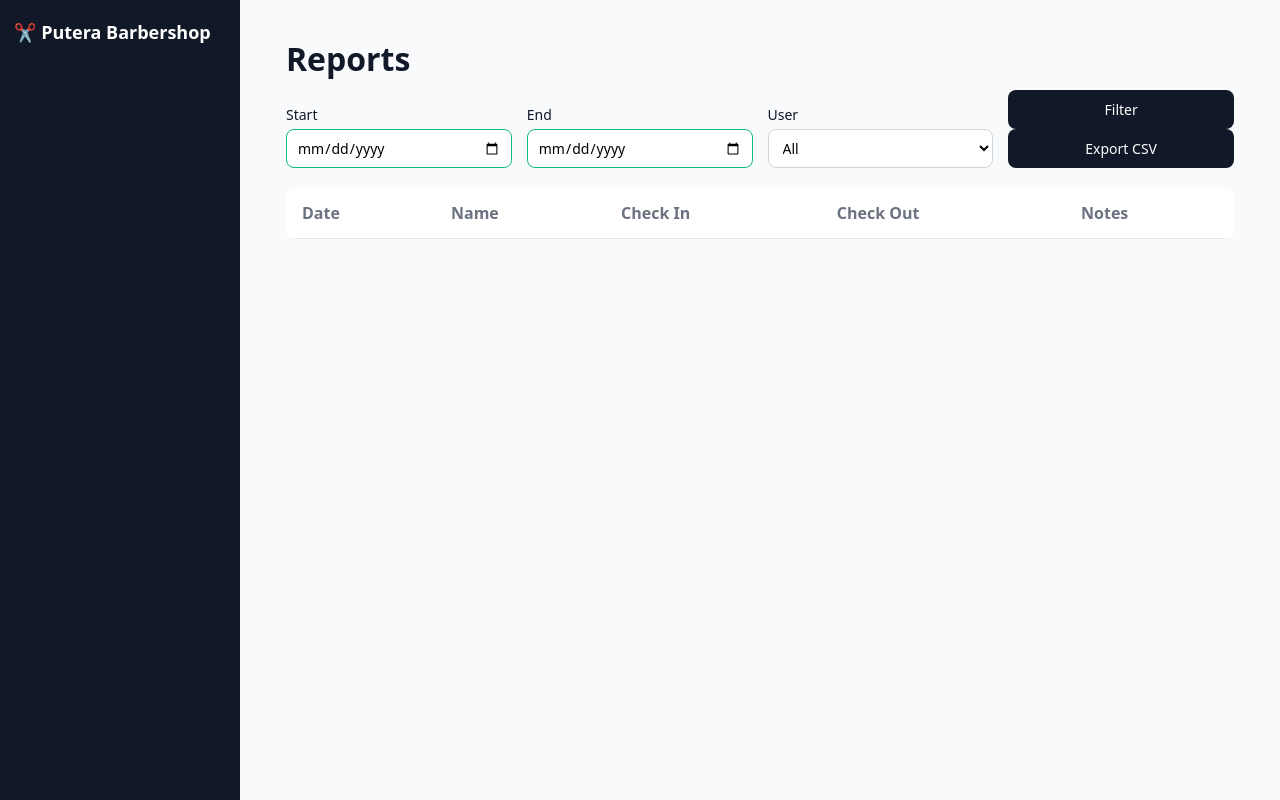
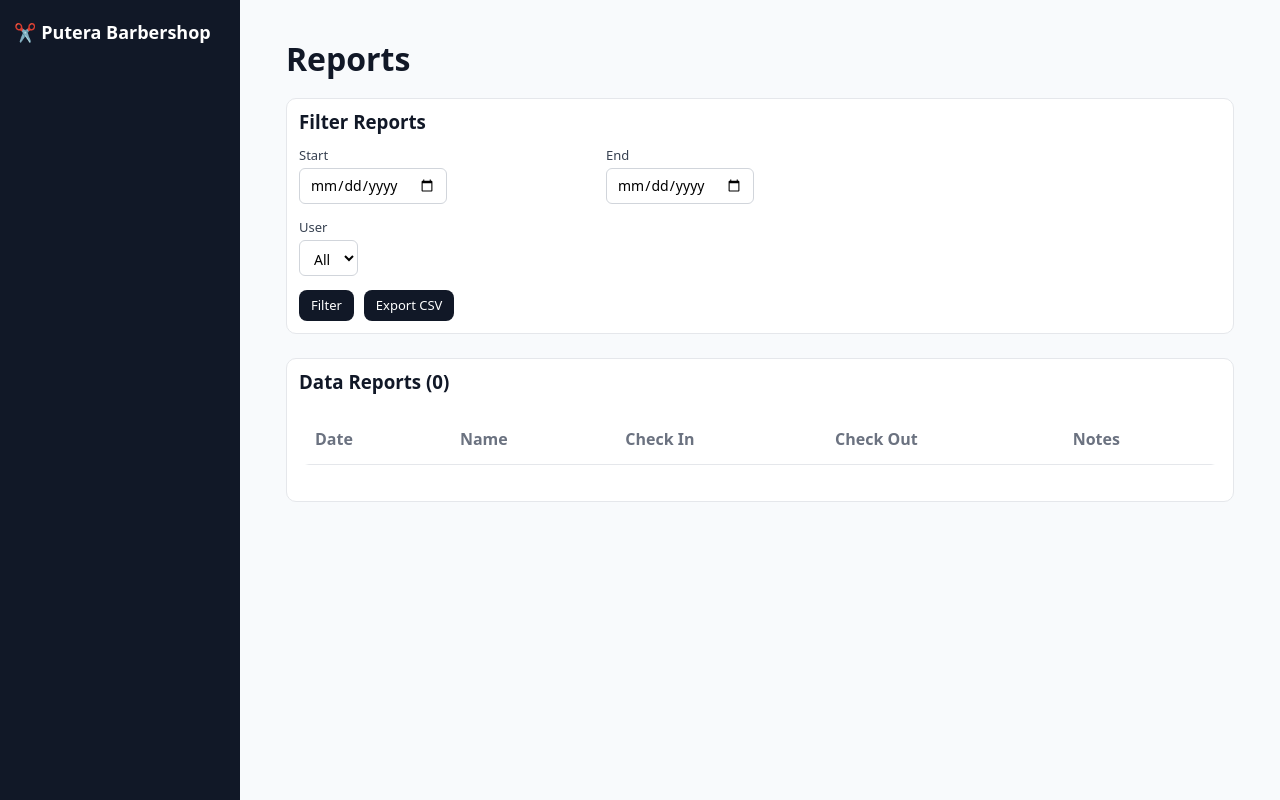
Before and after one commit to fkennyp/kapster-absen, a Flask app: template templates/reports.html in a window 1280 px wide. Run offline with Flask 3, Linux system fonts and the light colour scheme; the template is opened without the code that fills it, so the values that code supplies are empty.

Commit message:
feat(reports): add card layout for filter form and reports table
- Wrapped filter form inside a <div class="card"> with header "Filter Reports"
- Wrapped reports table inside a <div class="card"> with header "Data Reports"
- Ensured consistent styling with transactions_list.html page

```diff
--- a/static/css/forms.css
+++ b/static/css/forms.css
@@ -41,57 +41,46 @@ input, select {
 /* Filter Forms */
 .filter-form {
   display: grid;
-  grid-template-columns: repeat(auto-fit, minmax(200px, 1fr));
-  gap: 15px;
+  grid-template-columns: repeat(auto-fit, minmax(220px, 1fr));
+  gap: 14px;
   align-items: end;
-  margin-bottom: 20px;
+  max-width: 600px; /* biar gak terlalu lebar */
 }
 
-.filter-form div {
-  display: flex;
-  flex-direction: column;
+/* Input field */
+.filter-form input,
+.filter-form select {
+  height: 36px;
+  padding: 8px 10px;
+  font-size: 14px;
+  border: 1px solid #d1d5db;
+  border-radius: 6px;
+  background-color: #fff;
 }
 
+/* Label lebih rapi */
 .filter-form label {
+  display: block;
+  margin-bottom: 4px;
+  font-size: 13px;
   font-weight: 500;
-  margin-bottom: 5px;
-  font-size: 14px;
+  color: #374151;
 }
 
-.filter-form input,
-.filter-form select {
-  width: 100%;
-  padding: 8px 10px;
-  font-size: 14px;
+/* Tombol turun ke baris bawah */
+.filter-form > div:last-child {
+  grid-column: 1 / -1;      /* span full row */
+  display: flex;
+  gap: 10px;
+  justify-content: flex-start;
+  flex-wrap: wrap;          /* responsif di layar kecil */
 }
 
+/* Styling tombol di filter */
 .filter-form .btn {
-  padding: 10px 15px;
-  font-size: 14px;
+  padding: 8px 12px;
+  font-size: 13px;
+  border-radius: 8px;
   margin: 0;
+  line-height: 1.2;
 }
-
-/* Validation States */
-input:invalid {
-  border-color: #dc2626;
-}
-
-input:valid {
-  border-color: #10b981;
-}
-
-/* Error Messages */
-.error-message {
-  color: #dc2626;
-  font-size: 12px;
-  margin-top: 4px;
-  display: none;
-  font-weight: 500;
-}
-
-.visit-info {
-  font-size: 12px;
-  margin-top: 4px;
-  color: #6b7280;
-  font-style: italic;
-}
--- a/templates/reports.html
+++ b/templates/reports.html
@@ -3,6 +3,9 @@
 {% block content %}
 <h1>Reports</h1>
 
+<!-- Card untuk Filter -->
+<div class="card">
+    <h3>Filter Reports</h3>
     <form method="get" class="filter-form">
         <div>
             <label for="start">Start</label>
@@ -29,7 +32,11 @@
             </a>
         </div>
     </form>
+</div>
 
+<!-- Card untuk Table -->
+<div class="card">
+    <h3>Data Reports ({{ rows|length }})</h3>
     <table class="table">
         <thead>
             <tr>
@@ -52,4 +59,5 @@
             {% endfor %}
         </tbody>
     </table>
+</div>
 {% endblock %}
```
Lines whose indentation alone changed are shown as unchanged.
